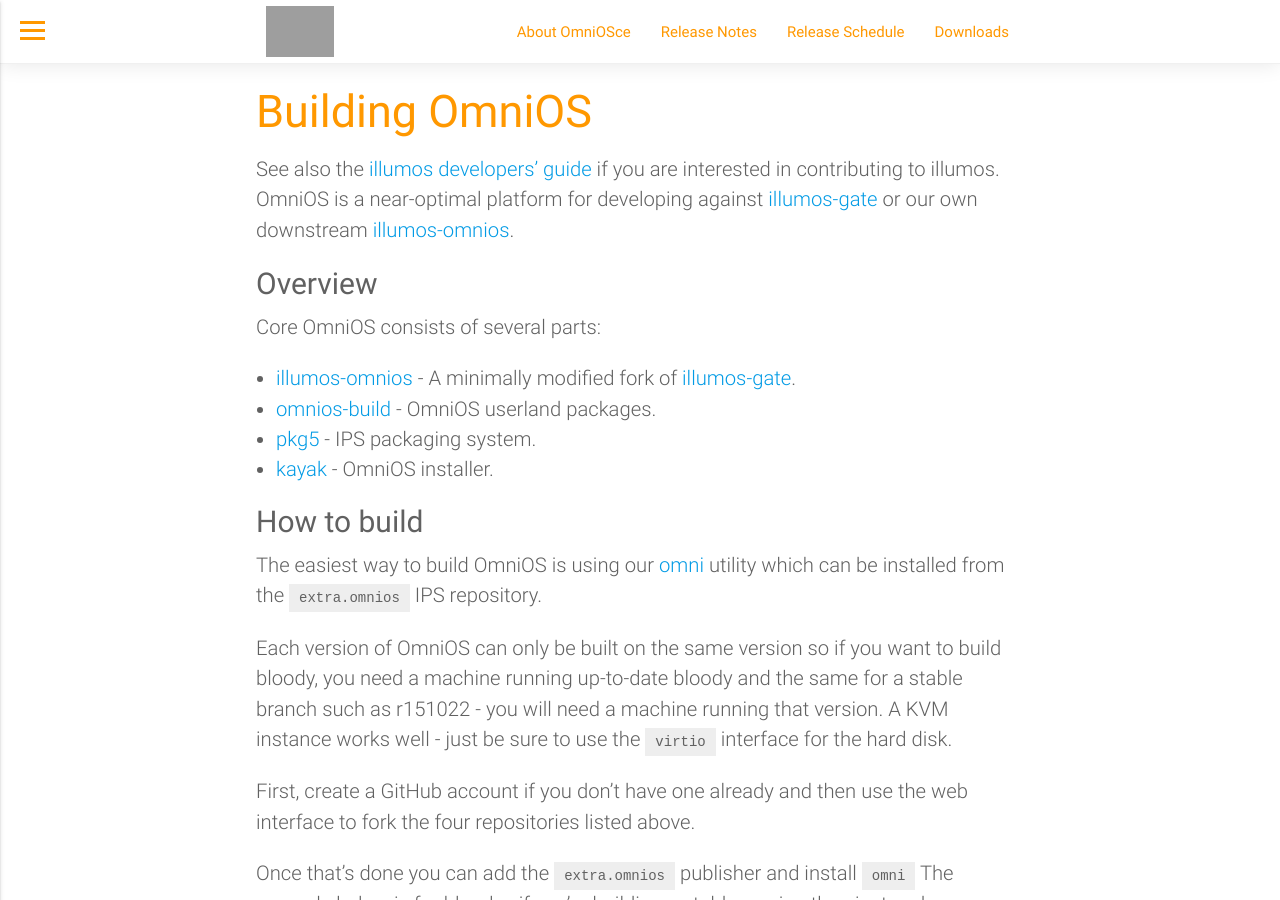
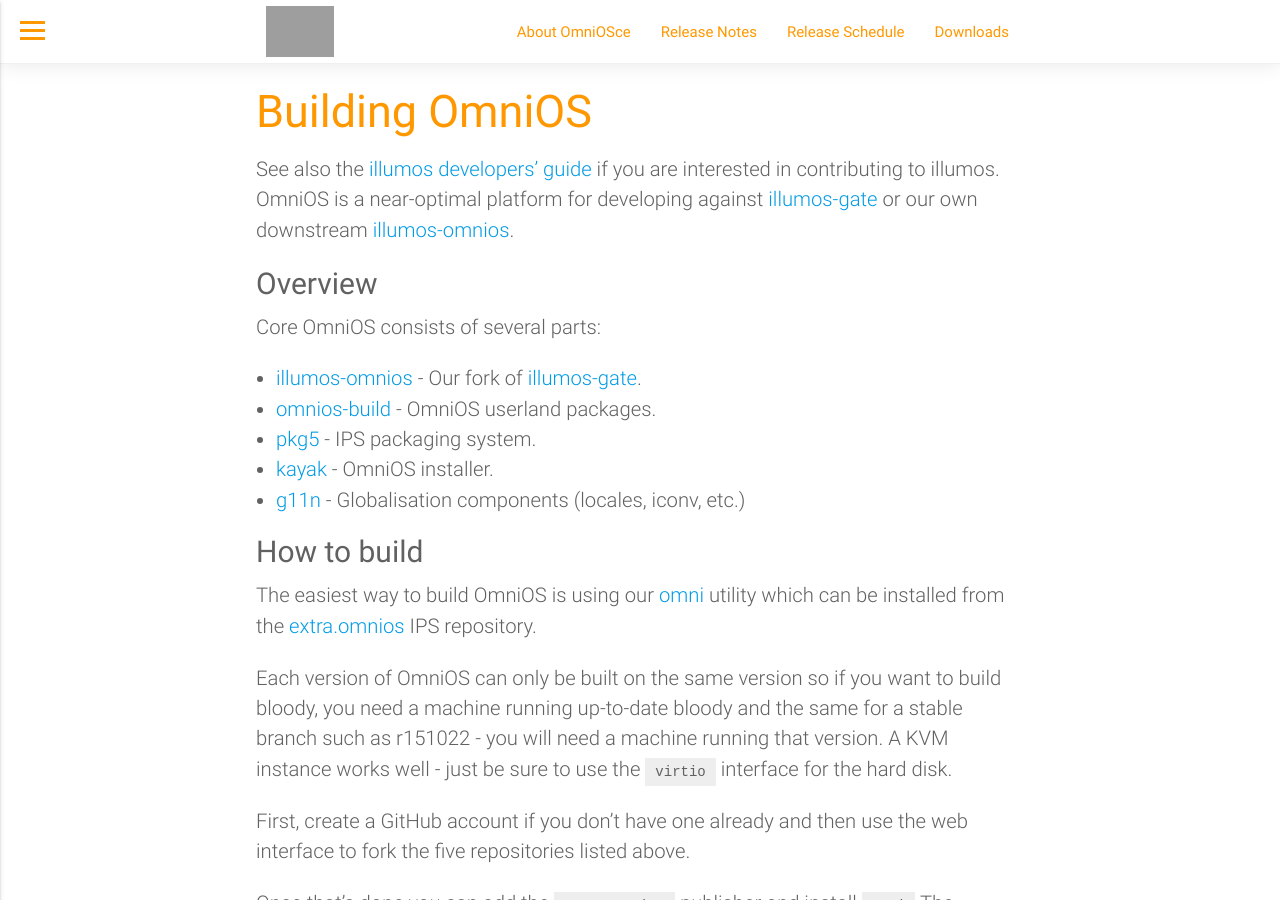
Before and after one commit to omniosorg/omniosorg.github.io, a Jekyll site: the page built from _docs/info/build_instructions.md, in a window 1280 px wide and 900 px high. Built offline with Jekyll 4.4.1, drawn with Linux system fonts in a browser that asks for light colours; grey boxes are pictures that could not be loaded.

Commit message:
update build instructions

```diff
--- a/_docs/info/build_instructions.md
+++ b/_docs/info/build_instructions.md
@@ -18,20 +18,21 @@
 Core OmniOS consists of several parts:
 
 * [illumos-omnios](https://github.com/omniosorg/illumos-omnios)
-    \- A minimally modified fork of
-    [illumos-gate](https://github.com/illumos/illumos-gate).
+    \- Our fork of [illumos-gate](https://github.com/illumos/illumos-gate).
 * [omnios-build](https://github.com/omniosorg/omnios-build)
     \- OmniOS userland packages.
 * [pkg5](https://github.com/omniosorg/pkg5)
     \- IPS packaging system.
 * [kayak](https://github.com/omniosorg/kayak)
     \- OmniOS installer.
+* [g11n](https://github.com/omniosorg/g11n)
+    \- Globalisation components (locales, iconv, etc.)
 
 ## How to build
 
 The easiest way to build OmniOS is using our
 [omni](https://github.com/omniosorg/omni) utility which can be installed from
-the `extra.omnios` IPS repository.
+the [extra.omnios](https://pkg.omniosce.org/bloody/extra) IPS repository.
 
 Each version of OmniOS can only be built on the same version so if you want
 to build bloody, you need a machine running up-to-date bloody and the same
@@ -40,7 +41,7 @@
 for the hard disk.
 
 First, create a GitHub account if you don't have one already and then use
-the web interface to fork the four repositories listed above.
+the web interface to fork the five repositories listed above.
 
 Once that's done you can add the `extra.omnios` publisher and install `omni`
 The example below is for bloody - if you're building a stable version then
```
